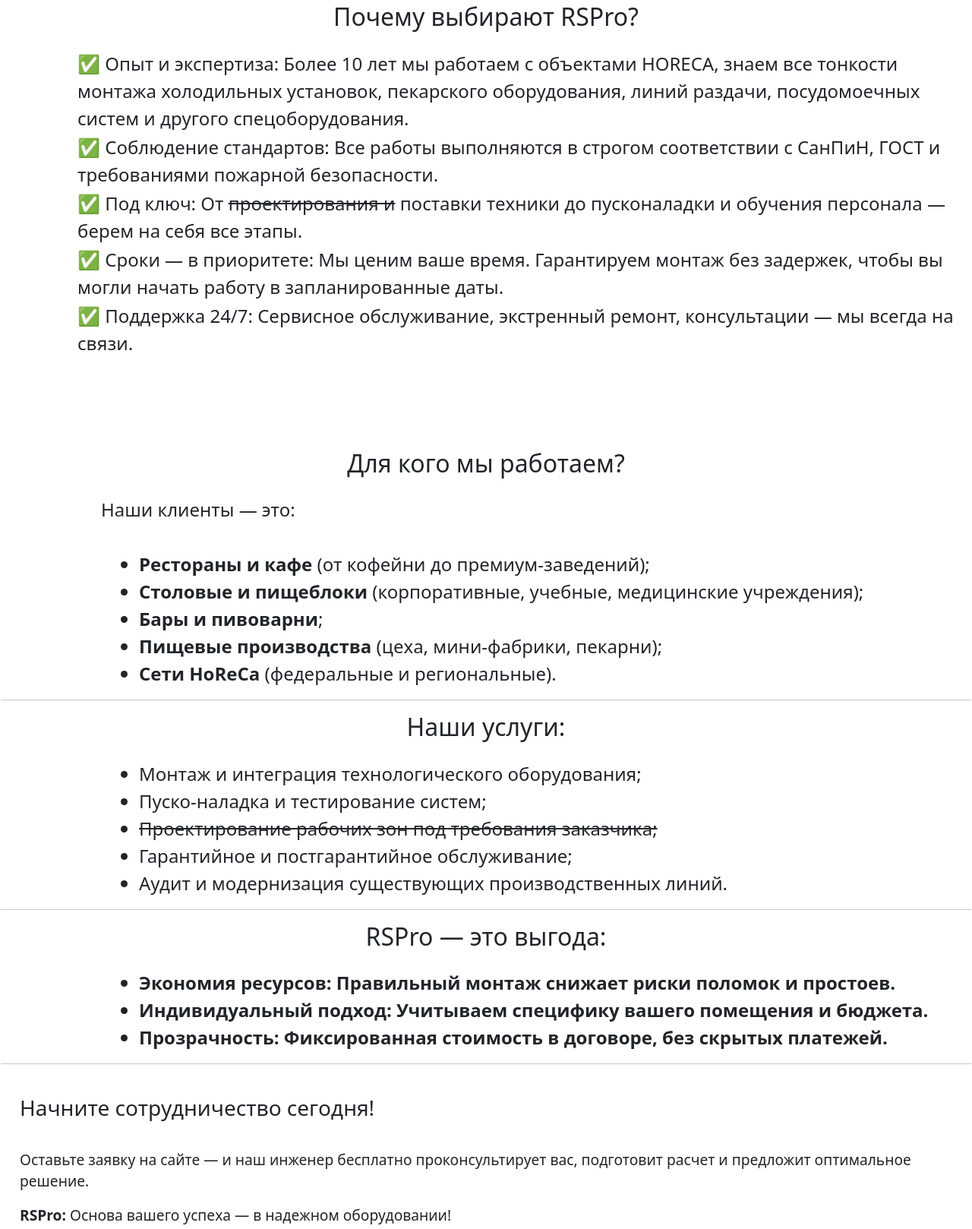
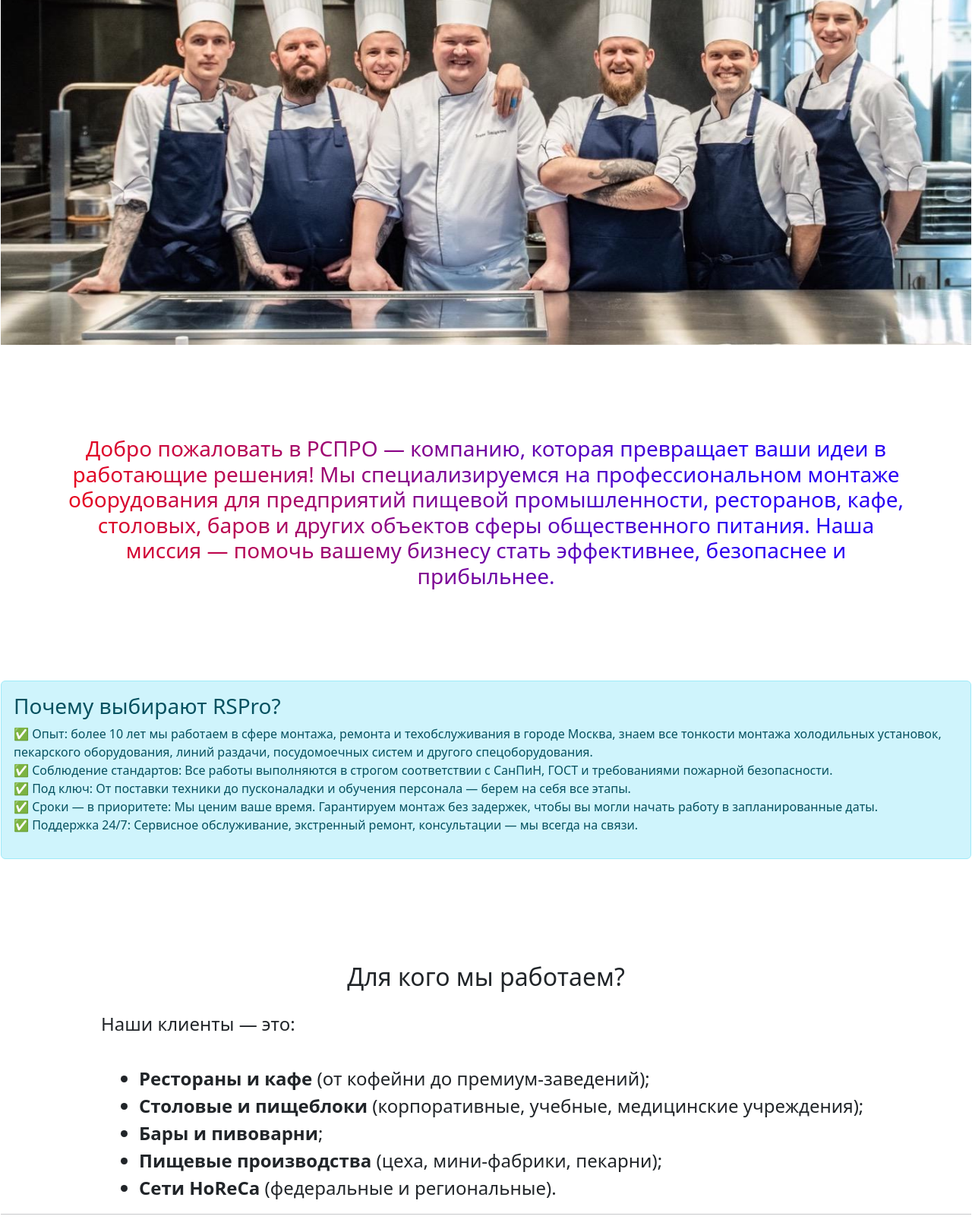
Before and after one commit to AK124AK/testrspro.github.io, a plain HTML site: page index.html in a window 1280 px wide. Shown: the part 771-2389 px from the top of the page at 76% size. Drawn offline with nearby package versions, Linux system fonts and the light colour scheme; a web font is replaced by a local one.

Commit message:
Add files via upload

```diff
--- a/index.html
+++ b/index.html
@@ -30,7 +30,7 @@
     <nav class="navbar navbar-expand-lg navbar-light bg-light sticky-top py-2">
       <div class="container-fluid gx-1">
         <!-- Logo -->
-        <a class="navbar-brand p-0 me-3" href="index.html">
+        <a class="navbar-brand p-0 me-3" href="#">
           <img src="img/Logo new.png" alt="РСПро" class="img-fluid" style="max-width: 250px;">
         </a>
 
@@ -123,15 +123,17 @@
             <div class="mainclass">
               <main class="container my-5">
                 <section class="py-5">
-                  <h1 class="text-center mb-4">RSPro — Ваш надежный партнер в монтаже оборудования для HORECA</h1>
+                  <h1 class="text-center mb-4">РСПРО — Ваш надежный партнер в монтаже оборудования пищевой
+                    промышленности для ресторанов, столовых, кафе, баров и других предприятий общественного питания</h1>
                 </section>
               </main>
             </div>
+            <img src="img/6263.jpg" alt="Наша команда" class="img-fluid mb-4">
             <!-- Контейнер -->
             <div class="mainclass">
               <main class="container my-5">
                 <section class="py-5">
-                  <h3 class="text-center mb-4"> Добро пожаловать в RSPro — компанию, которая превращает ваши идеи в
+                  <h3 class="text-center mb-4"> Добро пожаловать в РСПРО — компанию, которая превращает ваши идеи в
                     работающие
                     решения! Мы специализируемся на
                     профессиональном монтаже оборудования для предприятий пищевой промышленности, ресторанов, кафе,
@@ -146,43 +148,29 @@
               </main>
             </div>
             <!-- Контейнер -->
-            <div class="opisanie">
-              <h2 class="text-center mb-4"> Почему выбирают RSPro?</h2>
-              <table class="one" style="font-size: x-large;">
-                <tr>
-                  <td>
-                    ✅ Опыт и экспертиза: Более 10 лет мы работаем с объектами HORECA, знаем все тонкости монтажа
-                    холодильных
-                    установок, пекарского оборудования, линий раздачи, посудомоечных систем и другого спецоборудования.
-                  </td>
-                </tr>
-                <tr>
-                  <td>
-                    ✅ Соблюдение стандартов: Все работы выполняются в строгом соответствии с СанПиН, ГОСТ и требованиями
-                    пожарной
-                    безопасности.
-                  </td>
-                </tr>
-                <tr>
-                  <td>
-                    ✅ Под ключ: От <s>проектирования и</s> поставки техники до пусконаладки и обучения персонала — берем
-                    на себя все
-                    этапы.
-                  </td>
-                </tr>
-                <tr>
-                  <td>
-                    ✅ Сроки — в приоритете: Мы ценим ваше время. Гарантируем монтаж без задержек, чтобы вы могли начать
-                    работу в
-                    запланированные даты.
-                  </td>
-                </tr>
-                <tr>
-                  <td>
-                    ✅ Поддержка 24/7: Сервисное обслуживание, экстренный ремонт, консультации — мы всегда на связи.
-                  </td>
-                </tr>
-              </table>
+            <div class="alert alert-info">
+              <h3>Почему выбирают RSPro?</h3>
+              <ul class="list-unstyled">
+                <li>
+                  ✅ Опыт: более 10 лет мы работаем в сфере монтажа, ремонта и техобслуживания в городе Москва, знаем
+                  все тонкости монтажа холодильных установок, пекарского оборудования, линий раздачи, посудомоечных
+                  систем и другого спецоборудования.
+                </li>
+                <li>
+                  ✅ Соблюдение стандартов: Все работы выполняются в строгом соответствии с СанПиН, ГОСТ и требованиями
+                  пожарной безопасности.
+                </li>
+                <li>
+                  ✅ Под ключ: От поставки техники до пусконаладки и обучения персонала — берем
+                  на себя все этапы.
+                </li>
+                <li>
+                  ✅ Сроки — в приоритете: Мы ценим ваше время. Гарантируем монтаж без задержек, чтобы вы могли начать
+                  работу в
+                  запланированные даты.
+                </li>
+                <li>✅ Поддержка 24/7: Сервисное обслуживание, экстренный ремонт, консультации — мы всегда на связи.</li>
+              </ul>
             </div>
             <!-- Несколько отступов -->
             <br><br><br><br><br>
@@ -225,7 +213,7 @@
             <hr>
             <!-- Контейнер -->
             <div>
-              <h2 class="text-center mb-4"> RSPro — это выгода:</h2>
+              <h2 class="text-center mb-4"> РСПРО — это выгода:</h2>
               <ul class="spisok" style="font-size: x-large;">
                 <li class="sp"><b>Экономия ресурсов: Правильный монтаж снижает риски поломок и простоев.</b>
                 </li>
@@ -244,7 +232,7 @@
                 <p>Оставьте заявку на сайте — и наш инженер бесплатно проконсультирует вас, подготовит расчет и
                   предложит
                   оптимальное решение.</p>
-                <p><strong>RSPro:</strong> Основа вашего успеха — в надежном оборудовании!</p>
+                <p><strong>РСПРО:</strong> Основа вашего успеха — в надежном оборудовании!</p>
                 <p><i>Создаем инфраструктуру для вкусного бизнеса.</i></p>
               </div>
             </div>
@@ -261,7 +249,7 @@
               </ul>
             </div>
             <hr>
-            <h3 class="mmm"><em>RSPro — профессионалы, которым доверяют HORECA.</em></h3>
+            <h3 class="mmm"><em>РСПРО — профессионалы, которым доверяют HORECA.</em></h3>
           </div>
         </td>
         <!-- Второй он же правый, для рекламы и других ссылок -->
@@ -279,7 +267,7 @@
   <!-- Подвал сайта -->
   <footer class="bg-dark text-light py-4">
     <div class="container text-center">
-      <p>&copy; 2016 РСПро. Все права защищены.</p>
+      <p>&copy; 2016 РСПРО. Все права защищены.</p>
     </div>
   </footer>
 
```
